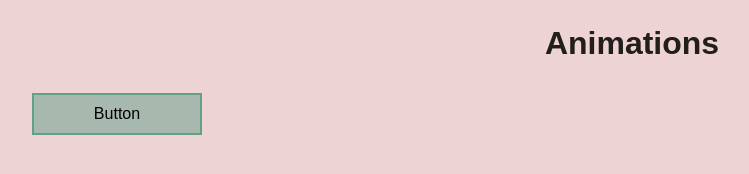
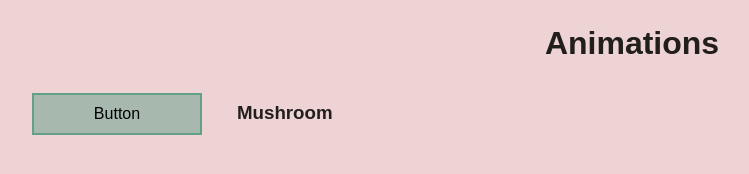
Before and after one commit to nic-dgl203-2021FA/assignment2b-jennzboy, a plain HTML site: page index.html in a window 1280 px wide. Shown: the whole page, without its empty margins (8-757 px from the left). Drawn offline with Linux system fonts and the light colour scheme; a web font is replaced by a local one.

Commit message:
Add h3 heading inside div element

```diff
--- a/index.html
+++ b/index.html
@@ -14,6 +14,7 @@
     <div class="container">
         <button>Button</button>
 
+        <h3>Mushroom</h3>
     </div>
 </body>
 
```
